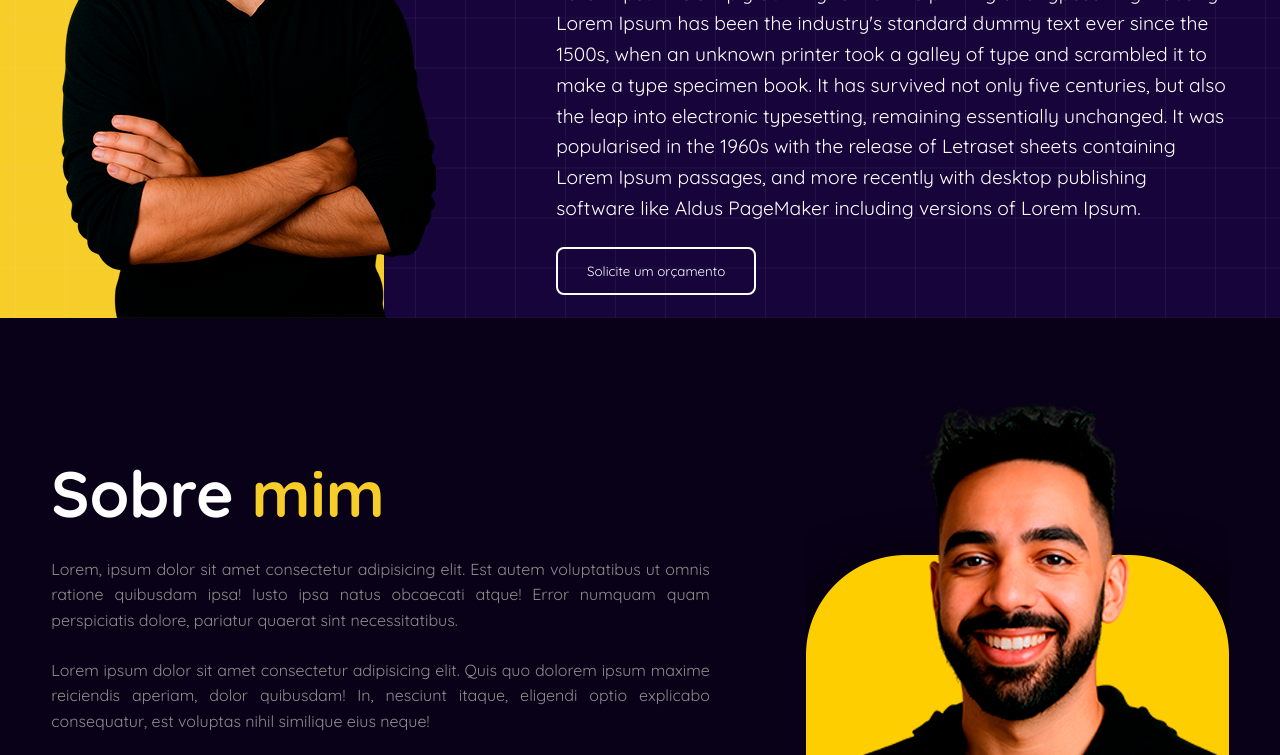
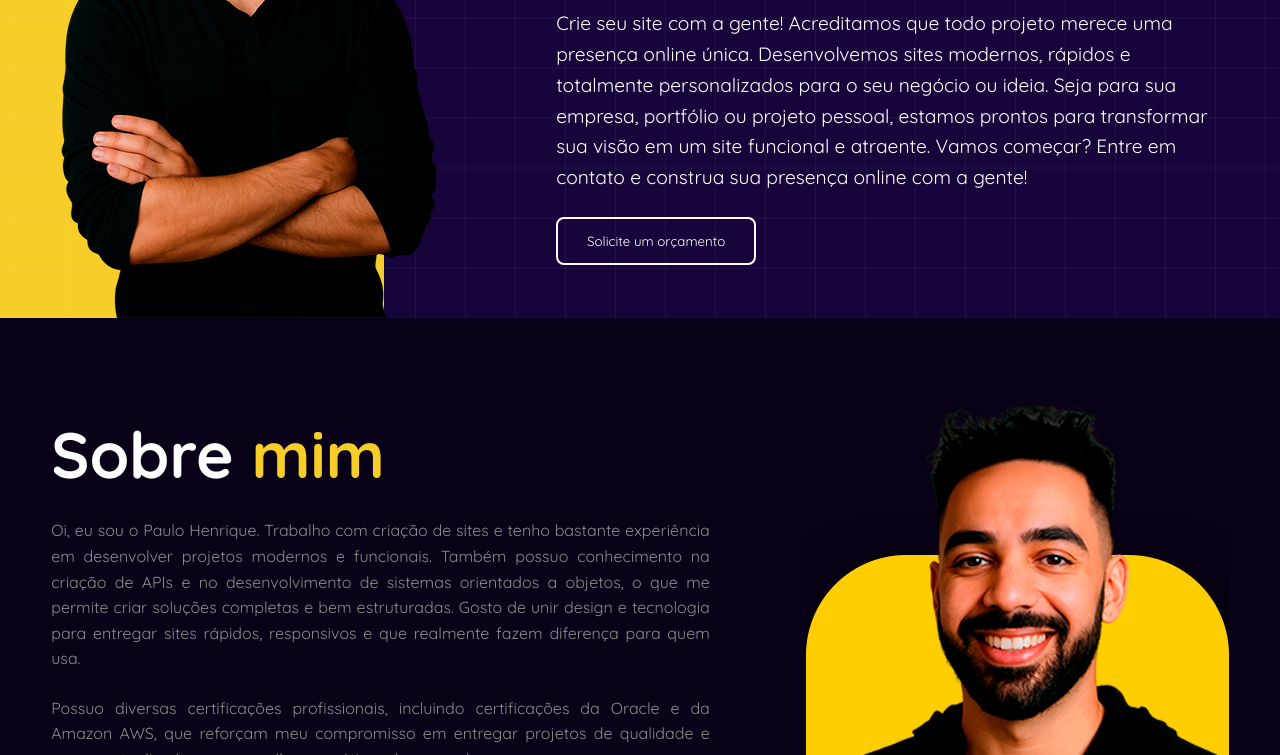
Before and after one commit to iampaulohenrique/iampaulohenriquev2, a plain HTML site: page index.html in a window 1280 px wide. Shown: the part 433-1188 px from the top of the page. Drawn offline with nearby package versions, Linux system fonts and the light colour scheme.

Commit message:
painel de voos adicionado e textos home/sobre

```diff
--- a/index.html
+++ b/index.html
@@ -48,13 +48,14 @@
 
                 <div class="texto-hero">
                     <h1>Programação fácil. <span>Desenvolvimento web!</span></h1>
-                    <p>Lorem Ipsum is simply dummy text of the printing and typesetting industry. Lorem Ipsum has been
-                        the industry's standard dummy text ever since the 1500s, when an unknown printer took a galley
-                        of type and scrambled it to make a type specimen book. It has survived not only five centuries,
-                        but also the leap into electronic typesetting, remaining essentially unchanged. It was
-                        popularised in the 1960s with the release of Letraset sheets containing Lorem Ipsum passages,
-                        and more recently with desktop publishing software like Aldus PageMaker including versions of
-                        Lorem Ipsum.</p>
+                    <p>Crie seu site com a gente!
+                        Acreditamos que todo projeto merece uma presença online única.
+                        Desenvolvemos sites modernos, rápidos e totalmente personalizados para o seu negócio ou ideia.
+
+                        Seja para sua empresa, portfólio ou projeto pessoal, estamos prontos para transformar sua visão
+                        em um site funcional e atraente.
+
+                        Vamos começar? Entre em contato e construa sua presença online com a gente!</p>
                     <a href="#"><button>Solicite um orçamento</button></a>
                 </div>
         </section>
@@ -64,13 +65,17 @@
             <div class="interface">
                 <div class="texto-sobre">
                     <h1 class="titulo-section">Sobre <span>mim</span></h1>
-                    <p>Lorem, ipsum dolor sit amet consectetur adipisicing elit. Est autem voluptatibus ut omnis ratione
-                        quibusdam ipsa! Iusto ipsa natus obcaecati atque! Error numquam quam perspiciatis dolore,
-                        pariatur quaerat sint necessitatibus.</p>
+                    <p>Oi, eu sou o Paulo Henrique. Trabalho com criação de sites e tenho bastante experiência em
+                        desenvolver projetos modernos e funcionais. Também possuo conhecimento na criação de APIs e no
+                        desenvolvimento de sistemas orientados a objetos, o que me permite criar soluções completas e
+                        bem estruturadas.
 
-                    <p>Lorem ipsum dolor sit amet consectetur adipisicing elit. Quis quo dolorem ipsum maxime reiciendis
-                        aperiam, dolor quibusdam! In, nesciunt itaque, eligendi optio explicabo consequatur, est
-                        voluptas nihil similique eius neque!</p>
+                        Gosto de unir design e tecnologia para entregar sites rápidos, responsivos e que realmente fazem
+                        diferença para quem usa.</p>
+
+                    <p>Possuo diversas certificações
+                        profissionais, incluindo certificações da Oracle e da Amazon AWS, que reforçam meu compromisso
+                        em entregar projetos de qualidade e sempre atualizado com as melhores práticas do mercado.</p>
                     <div class="btn-redes"> <a
                             href="https://www.linkedin.com/in/iampaulohenrique/?utm_source=share&utm_campaign=share_via&utm_content=profile&utm_medium=android_app"
                             target="_blank" rel="noopener noreferrer" title="LinkedIn">
@@ -194,7 +199,8 @@
                             </a>
 
                             <article class="trabalhos-container">
-                                <a href="#" target="_blank">
+                                <a href="https://painel-de-v-c8vd1d9br-paulohenriques-projects.vercel.app/"
+                                    target="_blank">
                                     <div class="trabalho-box trabalho4">
                                         <div class="nome-trabalho">Painel de vôos</div>
                                     </div>
@@ -212,7 +218,7 @@
                 <div class="txt-contato">
                     <h1 class="titulo-section">Entre em contato</h1>
                     <p><i class="bi bi-envelope-at"></i>contatoiampaulohenrique@gmail.com</p>
-                    <p><i class="bi bi-whatsapp"></i></i>0000-0000</p>
+                    <p><i class="bi bi-whatsapp"></i></i>(11) 95500-4630</p>
 
                 </div>
 
--- a/styles/styles.css
+++ b/styles/styles.css
@@ -316,7 +316,7 @@ section.projetos-da-faculdade {
 }
 
 .trabalhos-container .trabalho4 {
-    background-image: url(../imagens/screencapture-127-0-0-1-5501-index-html-2025-08-20-19_03_44.webp);
+    background-image: url(../imagens/painel-de-voos.webp);
 
 }
 
```
Also changed, not shown: imagens/painel-de-voos.webp (added), imagens/screencapture-painel-de-v-c8vd1d9br-paulohenriques-projects-vercel-app-2025-08-22-13_14_04.png (added). Lines whose indentation alone changed are shown as unchanged.
